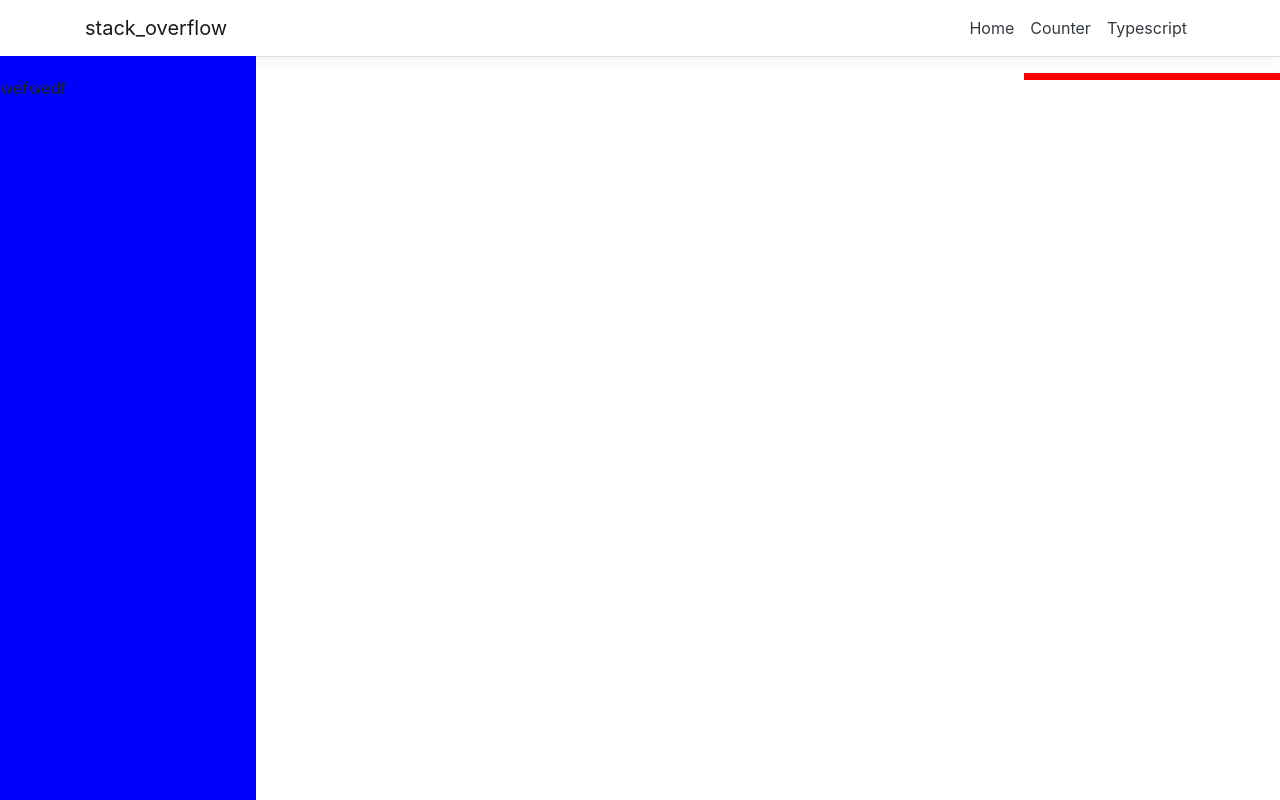
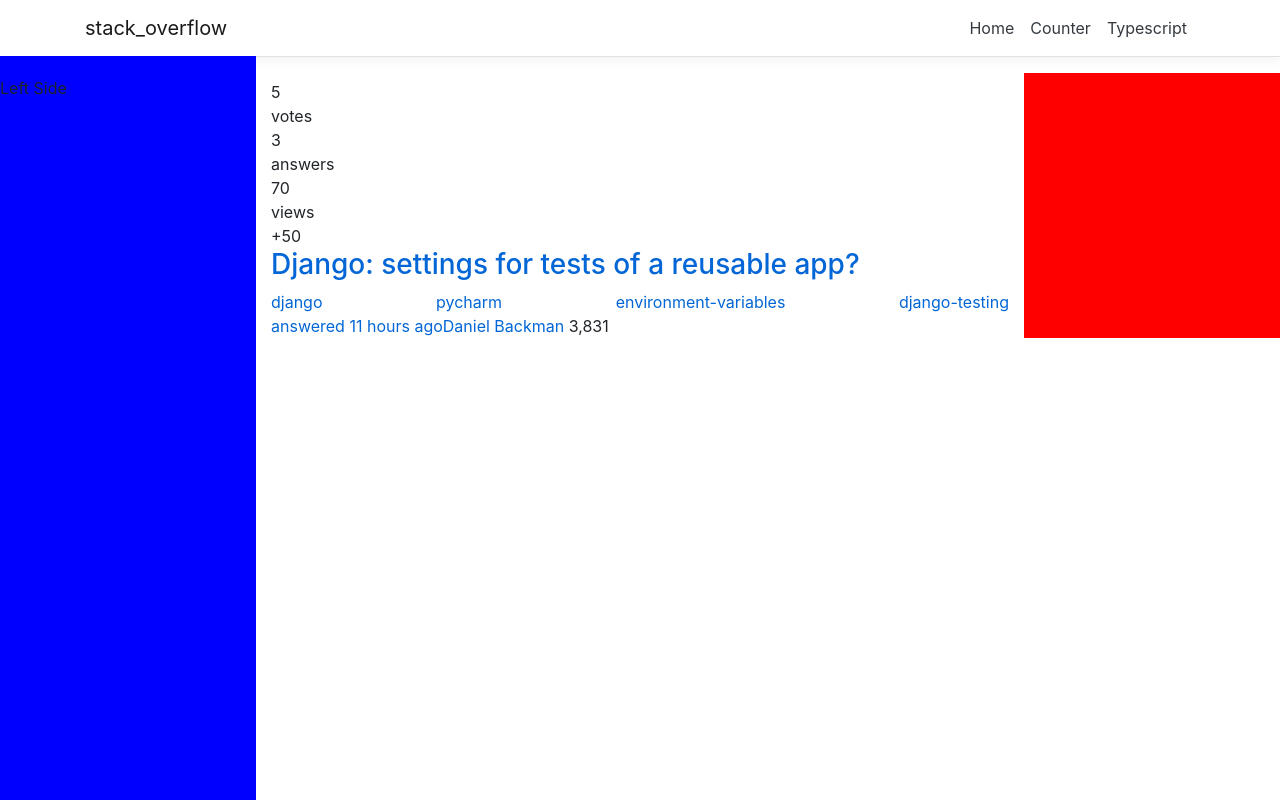
Before and after one commit to Evan-Gilbert-1212/stack-overflow, a React (Create React App) app in the folder ClientApp/: page / in a window 1280 px wide. Built offline with nearby package versions, Linux system fonts and the light colour scheme.

Commit message:
Home Page Changes

```diff
--- a/ClientApp/src/components/Layout.jsx
+++ b/ClientApp/src/components/Layout.jsx
@@ -7,15 +7,13 @@ export function Layout(props) {
     <div>
       <NavMenu />
       <div className="main-page">
-        <div className="leftBar">wefwedf</div>
+        <div className="leftBar">Left Side</div>
         <div className="rightbar">
-          {/* map look the questions to a jsx */}
           <Container>{props.children}</Container>
-          <Container>{props.children}</Container>
-          <Container>{props.children}</Container>
-          {/* end of the loop section */}
         </div>
-        <div className="far-right">fsdaasdfasdfasdfsdf</div>
+        <div className="far-right" style={{}}>
+          fsdaasdfasdfasdfsdf
+        </div>
       </div>
     </div>
   )
--- a/ClientApp/src/custom.scss
+++ b/ClientApp/src/custom.scss
@@ -46,3 +46,100 @@ code {
   background-color: red;
   width: 20%;
 }
+
+.home-top-h1 {
+}
+
+// .home-page {
+//   display: flex;
+//   flex-wrap: wrap;
+//   flex-direction: row;
+//   justify-content: space-between;
+// }
+
+// .home-top-right {
+//   display: flex;
+//   justify-content: flex-end;
+// }
+
+// .home-ask-questions {
+//   background-color: #0395ff;
+//   color: white;
+//   border-radius: 5px;
+// }
+
+// .home-sort-buttons {
+//   display: flex;
+//   flex-direction: row;
+//   justify-content: flex-end;
+//   margin-top: 1rem;
+// }
+
+// .home-sort-buttons button {
+//   border: 1px solid #9fa6ae;
+//   background-color: white;
+//   color: #9fa6ae;
+// }
+
+// .home-question-wrapper {
+//   display: flex;
+//   flex-direction: row;
+// }
+
+// .question-area {
+//   width: 100%;
+//   display: flex;
+//   flex-direction: column;
+// }
+
+// .vote-box {
+//   text-align: center;
+//   padding: 0.5rem;
+// }
+// .vote-answer {
+//   text-align: center;
+//   border: 1px solid #5fba7e;
+//   padding: 0.5rem;
+// }
+// .vote-views {
+//   text-align: center;
+//   padding: 0.5rem;
+// }
+
+// .question-area-top {
+//   // display: flex;
+//   // flex-direction: row;
+// }
+
+// .bounty {
+//   background-color: #0277cc;
+//   // width: 10%;
+//   // text-align: center;
+//   // color: white;
+//   // font-size: initial;
+//   // height: 2rem;
+//   // display: flex;
+//   // align-items: center;
+//   // flex-direction: column;
+//   float: left;
+//   color: #fff;
+//   font-size: 11px;
+//   padding: 0.2em 0.5em 0.25em;
+//   line-height: 1.3;
+//   // background-color: var(--blue-600);
+//   margin-right: 5px;
+//   border-radius: 2px;
+// }
+
+// .question-area-bottom {
+//   display: flex;
+//   flex-direction: row;
+// }
+
+// .question-area-top {
+//   flex: 1 auto;
+//   width: auto;
+//   float: none;
+//   margin: 0;
+//   overflow: hidden;
+// }
--- a/ClientApp/src/pages/Home.jsx
+++ b/ClientApp/src/pages/Home.jsx
@@ -1,62 +1,156 @@
 import React from 'react'
+import './home.scss'
 
 export function Home() {
   return (
-    <div>
-      {/* <h1>Hello Student!</h1>
-      <p>Welcome to your new SDG SPA, built with:</p>
-      <ul>
-        <li>
-          <a href="https://get.asp.net/">ASP.NET Core</a> and{' '}
-          <a href="https://msdn.microsoft.com/en-us/library/67ef8sbd.aspx">
-            C#
-          </a>{' '}
-          for cross-platform server-side code
-        </li>
-        <li>
-          <a href="https://facebook.github.io/react/">React</a> for client-side
-          code
-        </li>
-        <li>
-          <a href="https://www.typescriptlang.org/">Typescript</a> for better
-          client-side code
-        </li>
-        <li>
-          <a href="https://sass-lang.com/">Sass</a> for better css
-        </li>
-        <li>
-          <a href="http://getbootstrap.com/">Bootstrap</a> for layout and
-          styling
-        </li>
-      </ul>
-      <p>To help you get started, we have also set up:</p>
-      <ul>
-        <li>
-          <strong>Client-side navigation</strong>.
-        </li>
-        <li>
-          <strong>Development server integration</strong>. In development mode,
-          the development server from <code>create-react-app</code> runs in the
-          background automatically, so your client-side resources are
-          dynamically built on demand and the page refreshes when you modify any
-          file.
-        </li>
-        <li>
-          <strong>Efficient production builds</strong>. In production mode,
-          development-time features are disabled, and your{' '}
-          <code>dotnet publish</code> configuration produces minified,
-          efficiently bundled JavaScript files.
-        </li>
-        <li>
-          <strong>Docker</strong>.
-        </li>
-      </ul>
-      <p>
-        The <code>ClientApp</code> subdirectory is a standard React application
-        based on the <code>create-react-app</code> template. If you open a
-        command prompt in that directory, you can run <code>npm</code> commands
-        such as <code>npm test</code> or <code>npm install</code>.
-      </p> */}
-    </div>
+    <>
+      {/* <div className="home-page">
+        <div className="home-top-left">
+          <h2 className="home-top-h1">Top Questions</h2>
+        </div>
+        <div className="home-top-right">
+          <button className="home-ask-questions">Ask Questions</button>
+        </div>
+      </div>
+      <div className="home-sort-buttons">
+        <button>Interesting</button>
+        <button>Bountied</button>
+        <button>Hot</button>
+        <button>Week</button>
+        <button>Month</button>
+      </div>
+      <hr />
+      <div className="home-question-wrapper">
+        <div className="vote-box">
+          <p>1</p>
+          <p>votes</p>
+        </div>
+        <div className="vote-answer">
+          <p>46</p>
+          <p>answer</p>
+        </div>
+        <div className="vote-views">
+          <p>0</p>
+          <p>views</p>
+        </div>
+        <div className="question-area">
+          <div className="question-area-top">
+            <div className="bounty">+50</div>
+            <p className="question-summary">
+              is simply dummy text of the printing and typesetting industry.
+              Lorem Ipsum has been the industry's standard dummy text ever since
+              the 1500s, when an unknown printer took a galley of type and
+              scrambled it to make a type specimen book. It has survived not
+              only five centuries, but also the leap into electronic
+              typesetting, remaining essentially unchanged. It was popularised
+              in the 1960s with the release of Letra
+            </p>
+          </div>
+          <div className="question-area-bottom">
+            <div className="tags">
+              <div>openmp</div>
+              <div>llvm</div>
+              <div>llvm-clang</div>
+            </div>
+            <div className="contributor">
+              <p>answered 10 hours ago Karthik Sriram 1</p>
+            </div>
+          </div>
+        </div>
+      </div> */}
+
+      <div class="question-summary narrow" id="question-summary-60693395">
+        <div
+          onclick="window.location.href='/questions/60693395/django-settings-for-tests-of-a-reusable-app'"
+          class="cp"
+        >
+          <div class="votes">
+            <div class="mini-counts">
+              <span title="5 votes">5</span>
+            </div>
+            <div>votes</div>
+          </div>
+
+          <div class="status answered">
+            <div class="mini-counts">
+              <span title="3 answers">3</span>
+            </div>
+            <div>answers</div>
+          </div>
+
+          <div class="views">
+            <div class="mini-counts">
+              <span title="70 views">70</span>
+            </div>
+            <div>views</div>
+          </div>
+        </div>
+        <div class="summary">
+          <div
+            class="bounty-indicator"
+            title="this question has an open bounty worth 50 reputation"
+          >
+            +50
+          </div>
+          <h3>
+            <a
+              href="/questions/60693395/django-settings-for-tests-of-a-reusable-app"
+              class="question-hyperlink"
+            >
+              Django: settings for tests of a reusable app?
+            </a>
+          </h3>
+          <div class="tags t-django t-pycharm t-environment-variables t-django-testing">
+            <a
+              href="/questions/tagged/django"
+              class="post-tag"
+              title="show questions tagged &#39;django&#39;"
+              rel="tag"
+            >
+              django
+            </a>{' '}
+            <a
+              href="/questions/tagged/pycharm"
+              class="post-tag"
+              title="show questions tagged &#39;pycharm&#39;"
+              rel="tag"
+            >
+              pycharm
+            </a>{' '}
+            <a
+              href="/questions/tagged/environment-variables"
+              class="post-tag"
+              title="show questions tagged &#39;environment-variables&#39;"
+              rel="tag"
+            >
+              environment-variables
+            </a>{' '}
+            <a
+              href="/questions/tagged/django-testing"
+              class="post-tag"
+              title="show questions tagged &#39;django-testing&#39;"
+              rel="tag"
+            >
+              django-testing
+            </a>
+          </div>
+          <div class="started">
+            <a
+              href="/questions/60693395/django-settings-for-tests-of-a-reusable-app/?lastactivity"
+              class="started-link"
+            >
+              answered{' '}
+              <span title="2020-03-31 08:01:21Z" class="relativetime">
+                11 hours ago
+              </span>
+            </a>
+            <a href="/users/1714030/daniel-backman">Daniel Backman</a>{' '}
+            <span class="reputation-score" title="reputation score " dir="ltr">
+              3,831
+            </span>
+          </div>
+        </div>
+      </div>
+    </>
   )
 }
--- /dev/null
+++ b/ClientApp/src/pages/home.scss
@@ -0,0 +1,160 @@
+/* Provide sufficient contrast against white background */
+a {
+  color: #0366d6;
+}
+
+code {
+  color: #e01a76;
+}
+
+.btn-primary {
+  color: #fff;
+  background-color: #1b6ec2;
+  border-color: #1861ac;
+}
+
+.main-page {
+  display: flex;
+  flex-wrap: wrap;
+  flex-direction: row;
+  width: 100%;
+}
+
+.leftBar {
+  width: 20%;
+  margin-top: 3.5rem;
+  height: 100%; /* Full-height: remove this if you want "auto" height */
+  // width: 160px; /* Set the width of the sidebar */
+  position: fixed; /* Fixed Sidebar (stay in place on scroll) */
+  z-index: 1; /* Stay on top */
+  top: 0; /* Stay at the top */
+  left: 0;
+  // background-color: #111; /* Black */
+  overflow-x: hidden; /* Disable horizontal scroll */
+  padding-top: 20px;
+  background-color: blue;
+}
+
+.rightbar {
+  scroll-padding-top: -9rem;
+  width: 60%;
+  margin-left: 20%;
+  margin-top: 5rem;
+}
+
+.far-right {
+  background-color: red;
+  width: 20%;
+}
+
+.home-top-h1 {
+}
+
+.home-page {
+  display: flex;
+  flex-wrap: wrap;
+  flex-direction: row;
+  justify-content: space-between;
+}
+
+.home-top-right {
+  display: flex;
+  justify-content: flex-end;
+}
+
+.home-ask-questions {
+  background-color: #0395ff;
+  color: white;
+  border-radius: 5px;
+}
+
+.home-sort-buttons {
+  display: flex;
+  flex-direction: row;
+  justify-content: flex-end;
+  margin-top: 1rem;
+}
+
+.home-sort-buttons button {
+  border: 1px solid #9fa6ae;
+  background-color: white;
+  color: #9fa6ae;
+}
+
+.home-question-wrapper {
+  display: flex;
+  flex-direction: row;
+}
+
+.question-area {
+  width: 100%;
+  display: flex;
+  flex-direction: column;
+}
+
+.vote-box {
+  text-align: center;
+  padding: 0.5rem;
+  margin-top: 1rem;
+}
+.vote-answer {
+  text-align: center;
+  border: 1px solid #5fba7e;
+  padding: 0.5rem;
+  margin-top: 1rem;
+}
+.vote-views {
+  text-align: center;
+  padding: 0.5rem;
+  margin-top: 1rem;
+}
+
+.question-area-top {
+  // display: flex;
+  // flex-direction: row;
+}
+
+.bounty {
+  background-color: #0277cc;
+  // width: 10%;
+  // text-align: center;
+  // color: white;
+  // font-size: initial;
+  // height: 2rem;
+  // display: flex;
+  // align-items: center;
+  // flex-direction: column;
+  float: left;
+  color: #fff;
+  font-size: 11px;
+  padding: 0.2em 0.5em 0.25em;
+  line-height: 1.3;
+  // background-color: var(--blue-600);
+  margin-right: 5px;
+  border-radius: 2px;
+}
+
+.question-area-bottom {
+  display: flex;
+  flex-direction: row;
+  justify-content: space-between;
+}
+
+.question-area-top {
+  flex: 1 auto;
+  width: auto;
+  float: none;
+  margin: 0;
+  overflow: hidden;
+}
+
+.tags {
+  display: flex;
+  flex-direction: row;
+  justify-content: space-between;
+}
+
+.tags div {
+  background-color: #e1ecf4;
+  margin: 0rem 0.5rem 0rem 0.5rem;
+}
```
